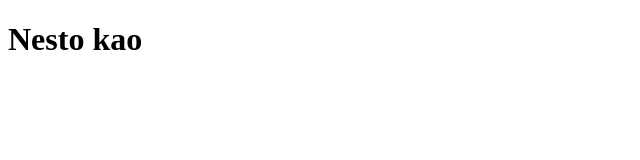
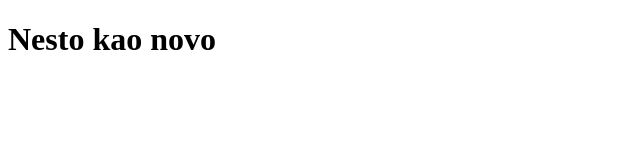
Before and after one commit to DemirBibic/newProject, a plain HTML site: page index.html in a window 1280 px wide. Shown: the whole page, without its empty margins (0-640 px from the left). Drawn offline with Linux system fonts and the light colour scheme.

Commit message:
Update index.html

```diff
--- a/index.html
+++ b/index.html
@@ -7,6 +7,6 @@
     <title>Document</title>
 </head>
 <body>
-    <h1>Nesto kao</h1>
+    <h1>Nesto kao novo</h1>
 </body>
 </html>
```
